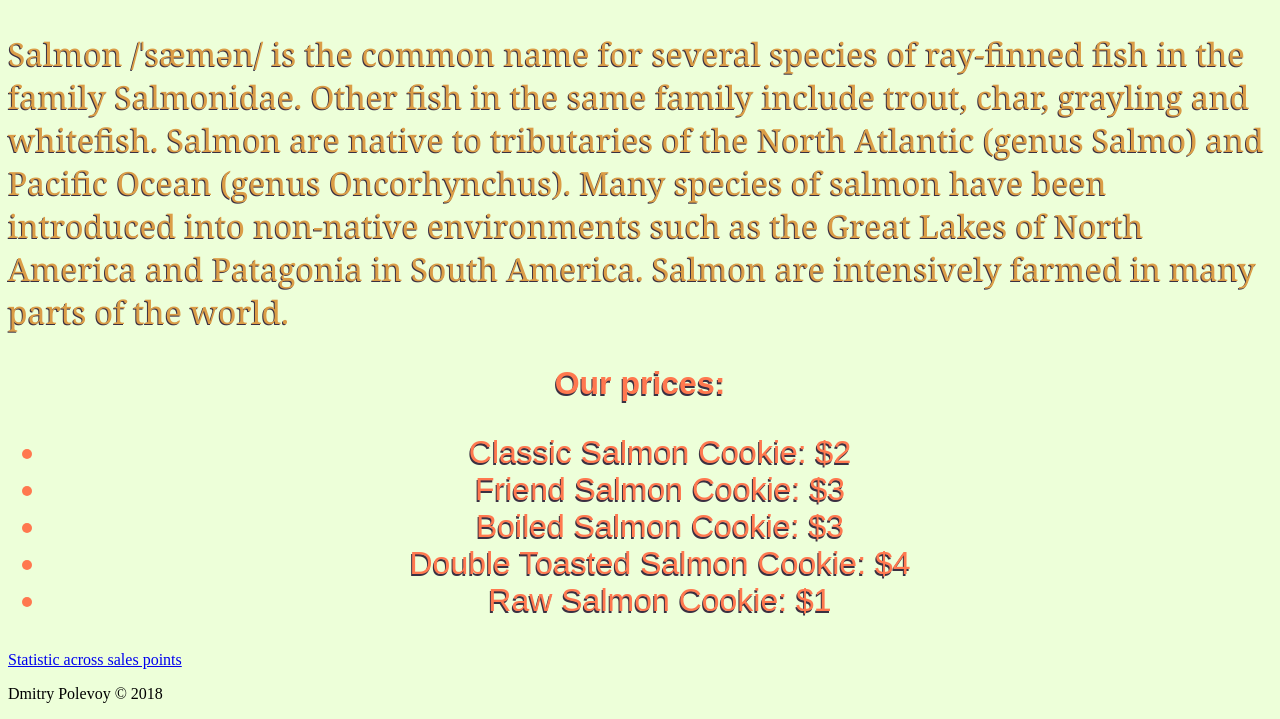
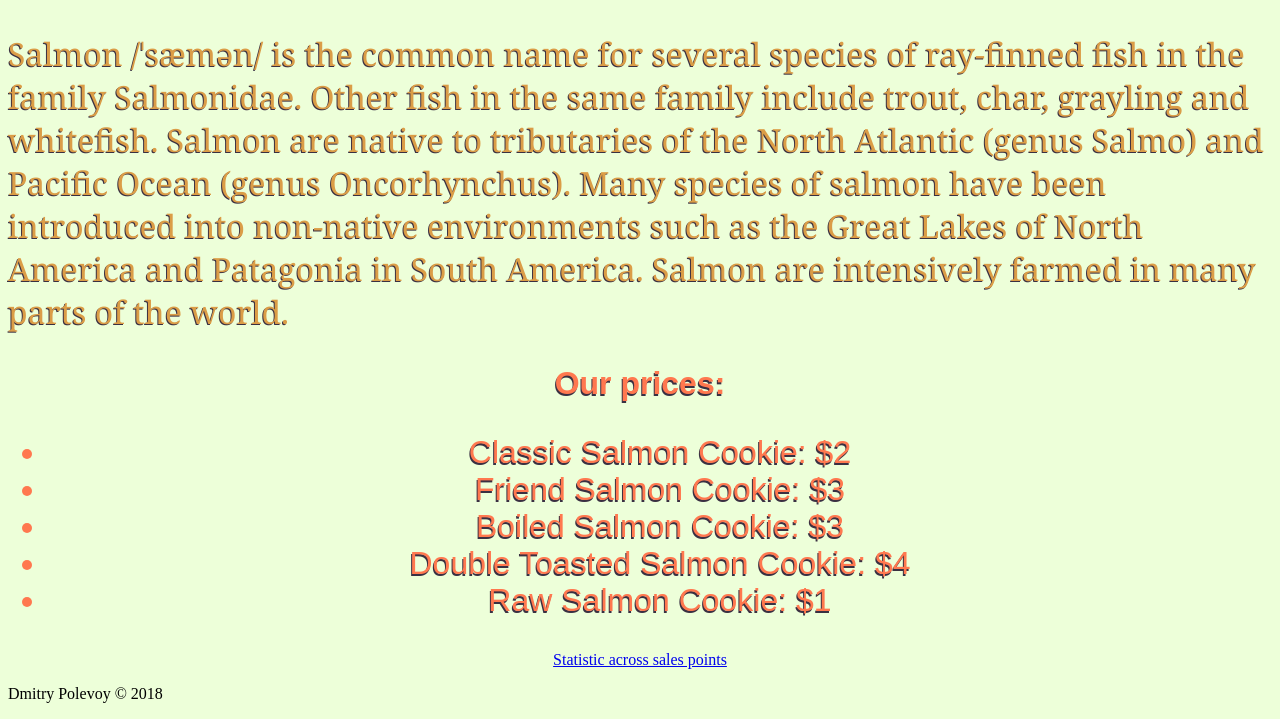
Before and after one commit to polevoyd/cookie-stand, a plain HTML site: page index.html in a window 1280 px wide. Shown: the part 560-1279 px from the top of the page. Drawn offline with Linux system fonts and the light colour scheme; a web font is replaced by a local one.

Commit message:
building objects

```diff
--- a/app/app.js
+++ b/app/app.js
@@ -3,7 +3,11 @@
 
 
 var oclock = ['6am', '7am', '8am', '9am', '10am', '11am', '12pm', '1pm', '2pm', '3pm', '4pm', '5pm', '6pm', '7pm', '8pm', 'Total:'];
+//var storesArr = ['1st and Pike', 'SeaTac Airport', 'Seattle Center', 'Capitol Hill', 'Alki'];
+
+
 var unorderedListElements = document.createElement('ul');
+
 
 for(var i = 0; i < oclock.length; i++) {
   var listElement = document.createElement('li');
--- a/css/style.css
+++ b/css/style.css
@@ -4,6 +4,10 @@
     margin-left: auto;
     margin-right: auto;
     width: 50%;
+    text-align: center;
+    align-content: center;
+    align-items: center;
+    /* box-align: center; */
 }
 
 .data
--- a/index.html
+++ b/index.html
@@ -31,7 +31,7 @@
         </ul>
     </section>
     <section>
-        <a href="./sales.html">Statistic across sales points</a>
+        <a class="center" href="./sales.html">Statistic across sales points</a>
     </section>
 </main>
 <footer>
```
Also changed, not shown: sales.html (+1 -1 lines).
